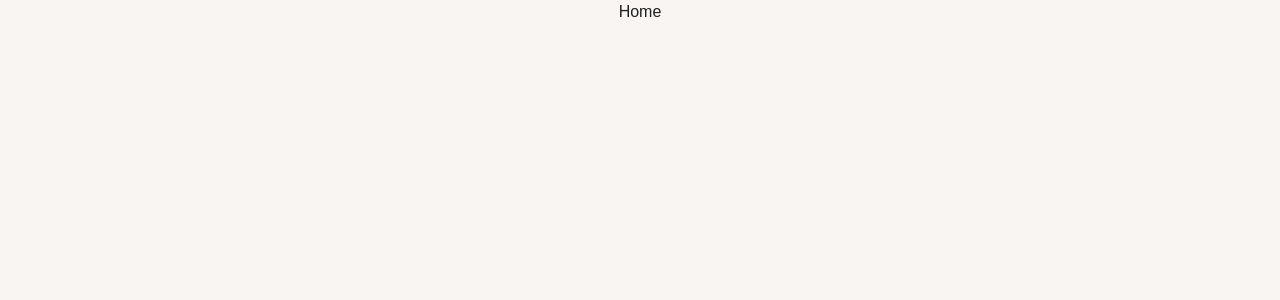
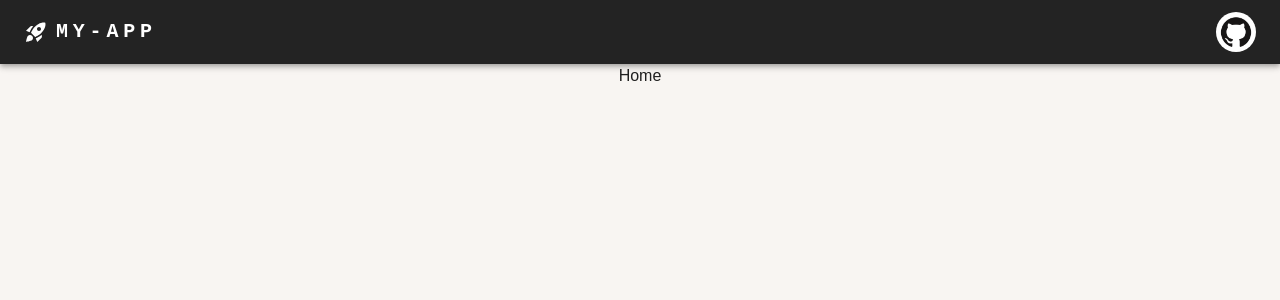
Before and after one commit to nc1z/react-pwa-starter, a React (Create React App) app: page /home in a window 1280 px wide. Shown: the top 300 px of the page. Built offline with nearby package versions, Linux system fonts and the light colour scheme.

Commit message:
:sparkles: Created Navbar component"

```diff
--- a/src/App.tsx
+++ b/src/App.tsx
@@ -3,6 +3,7 @@ import { Outlet, useLocation, useNavigate } from "react-router-dom"
 import { CssBaseline, ThemeProvider } from "@mui/material"
 
 import theme from "./themes/mui"
+import Navbar from "./components/organisms/Navbar/Navbar"
 import { Route } from "./router"
 
 import "./App.css"
@@ -21,6 +22,7 @@ function App() {
         <div className="App">
             <ThemeProvider theme={theme}>
                 <CssBaseline />
+                <Navbar />
                 <Outlet />
             </ThemeProvider>
         </div>
--- /dev/null
+++ b/src/components/molecules/UserAvatar/UserAvatar.tsx
@@ -0,0 +1,55 @@
+import Box from "@mui/material/Box"
+import IconButton from "@mui/material/IconButton"
+import Typography from "@mui/material/Typography"
+import Menu from "@mui/material/Menu"
+import Avatar from "@mui/material/Avatar"
+import Tooltip from "@mui/material/Tooltip"
+import MenuItem from "@mui/material/MenuItem"
+
+import AvatarProps from "../../../types/AvatarProps"
+
+const UserAvatar = (props: AvatarProps) => {
+    const {
+        avatarImage,
+        avatarImageAlt,
+        handleOpenUserMenu,
+        handleCloseUserMenu,
+        handleSignOut,
+        anchorElUser,
+    } = props
+
+    return (
+        <Box sx={{ flexGrow: 0 }}>
+            <Tooltip title="Open settings">
+                <IconButton onClick={handleOpenUserMenu} sx={{ p: 0 }}>
+                    <Avatar
+                        alt={avatarImageAlt || "user-avatar"}
+                        src={avatarImage || ""}
+                    />
+                </IconButton>
+            </Tooltip>
+            <Menu
+                sx={{ mt: "45px" }}
+                id="menu-appbar"
+                anchorEl={anchorElUser}
+                anchorOrigin={{
+                    vertical: "top",
+                    horizontal: "right",
+                }}
+                keepMounted
+                transformOrigin={{
+                    vertical: "top",
+                    horizontal: "right",
+                }}
+                open={Boolean(anchorElUser)}
+                onClose={handleCloseUserMenu}
+            >
+                <MenuItem onClick={handleSignOut}>
+                    <Typography textAlign="center">Logout</Typography>
+                </MenuItem>
+            </Menu>
+        </Box>
+    )
+}
+
+export default UserAvatar
--- /dev/null
+++ b/src/components/organisms/Navbar/Navbar.module.css
@@ -0,0 +1,6 @@
+.FlexCentered {
+    display: flex;
+    flex-direction: row;
+    justify-content: center;
+    align-items: center;
+}
--- /dev/null
+++ b/src/components/organisms/Navbar/Navbar.tsx
@@ -0,0 +1,101 @@
+import { useState } from "react"
+import { useNavigate } from "react-router-dom"
+import AppBar from "@mui/material/AppBar"
+import Box from "@mui/material/Box"
+import Toolbar from "@mui/material/Toolbar"
+import Typography from "@mui/material/Typography"
+import Container from "@mui/material/Container"
+import RocketLaunchIcon from '@mui/icons-material/RocketLaunch'
+
+import { Route } from "../../../router"
+import userAvatarImage from "../../../assets/images/user.png"
+import UserAvatar from "../../molecules/UserAvatar/UserAvatar"
+
+import styles from "./Navbar.module.css"
+
+const Navbar = () => {
+    const [anchorElUser, setAnchorElUser] = useState<null | HTMLElement>(null)
+
+    const navigate = useNavigate()
+
+    const handleSignOut = () => {
+        setAnchorElUser(null)
+        // handle sign out logic here
+    }
+
+    const handleOpenUserMenu = (event: React.MouseEvent<HTMLElement>) => {
+        setAnchorElUser(event.currentTarget)
+    }
+
+    const handleCloseUserMenu = () => {
+        setAnchorElUser(null)
+    }
+
+    return (
+        <AppBar position="static" color="primary">
+            <Container maxWidth="xl">
+                <Toolbar
+                    disableGutters
+                    sx={{ justifyContent: "space-between" }}
+                >
+                    <Box
+                        className={styles.FlexCentered}
+                        onClick={() => navigate(Route.HOME)}
+                    >
+                        <RocketLaunchIcon
+                            sx={{ display: { xs: "none", md: "flex" }, mr: 1 }}
+                        />
+                        <Typography
+                            variant="h6"
+                            noWrap
+                            sx={{
+                                mr: 2,
+                                display: { xs: "none", md: "flex" },
+                                fontFamily: "monospace",
+                                fontWeight: 700,
+                                letterSpacing: ".3rem",
+                                color: "inherit",
+                                textDecoration: "none",
+                            }}
+                        >
+                            MY-APP
+                        </Typography>
+                    </Box>
+
+                    <RocketLaunchIcon
+                        sx={{ display: { xs: "flex", md: "none" }, mr: 1 }}
+                        onClick={() => navigate(Route.HOME)}
+                    />
+                    <Typography
+                        variant="h5"
+                        noWrap
+                        onClick={() => navigate(Route.HOME)}
+                        sx={{
+                            mr: 2,
+                            display: { xs: "flex", md: "none" },
+                            flexGrow: 1,
+                            fontFamily: "monospace",
+                            fontWeight: 700,
+                            letterSpacing: ".3rem",
+                            color: "inherit",
+                            textDecoration: "none",
+                        }}
+                    >
+                        MY-APP
+                    </Typography>
+
+                    <UserAvatar
+                        avatarImageAlt="user-avatar"
+                        avatarImage={userAvatarImage}
+                        handleOpenUserMenu={handleOpenUserMenu}
+                        handleCloseUserMenu={handleCloseUserMenu}
+                        handleSignOut={handleSignOut}
+                        anchorElUser={anchorElUser}
+                    />
+                </Toolbar>
+            </Container>
+        </AppBar>
+    )
+}
+
+export default Navbar
--- /dev/null
+++ b/src/types/AvatarProps.ts
@@ -0,0 +1,8 @@
+export default interface AvatarProps {
+    avatarImage?: string | null
+    avatarImageAlt?: string | null
+    handleOpenUserMenu: (event: React.MouseEvent<HTMLElement>) => void
+    handleCloseUserMenu: () => void
+    handleSignOut: () => void
+    anchorElUser: HTMLElement | null
+}
```
Also changed, not shown: src/assets/images/user.png (added).
